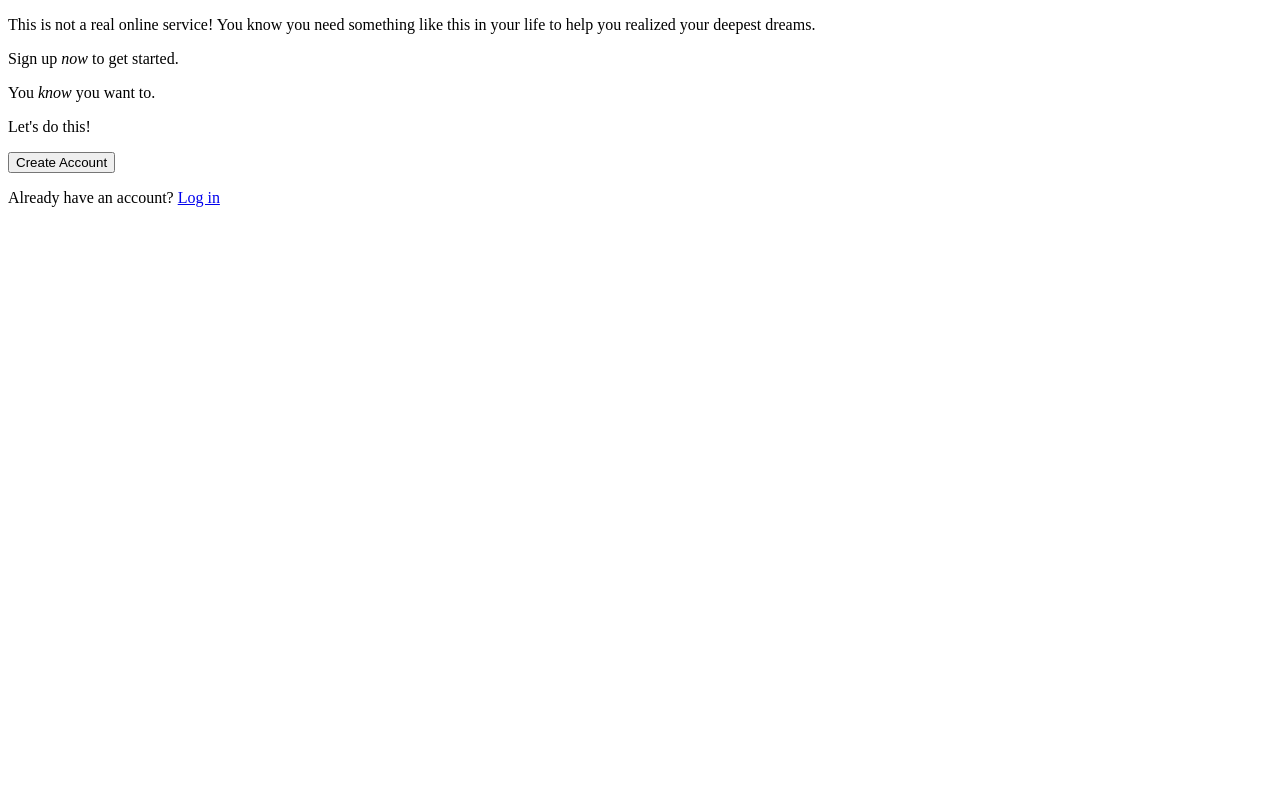
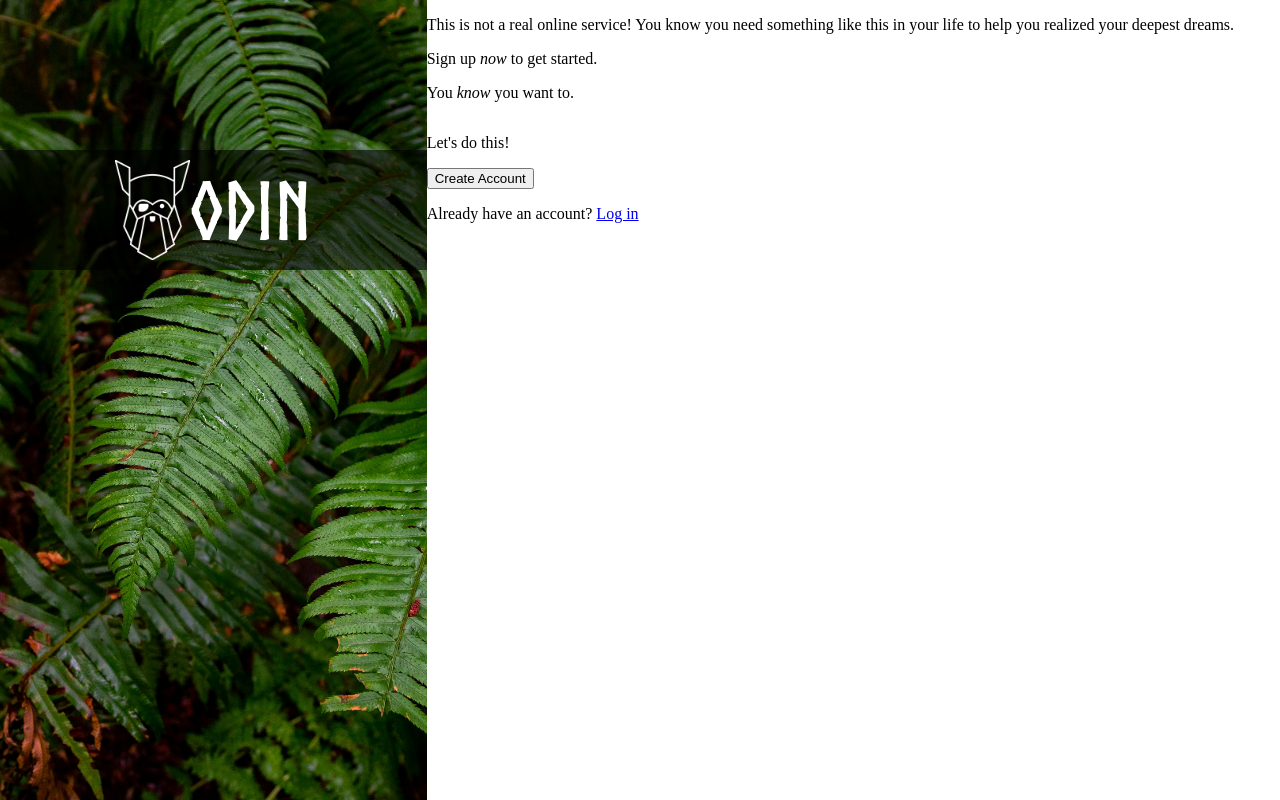
Before and after one commit to animesh-tyagi/sign-up-form, a plain HTML site: page index.html in a window 1280 px wide. Drawn offline with Linux system fonts and the light colour scheme.

Commit message:
aligned images

```diff
--- a/index.html
+++ b/index.html
@@ -4,9 +4,16 @@
     <meta charset="UTF-8">
     <meta name="viewport" content="width=device-width, initial-scale=1.0">
     <title>Sign Up Form</title>
+    <link rel="stylesheet" href="style.css">
 </head>
 <body>
     <div class="images">
+        <div class="logo">
+            <img src="./images/odin-lined.png" alt="odin logo">
+            <p>ODIN</p>
+        </div>
+
+
 
     </div>
     <div class="info">
@@ -22,7 +29,7 @@
         </div>
         <div class="end">
             <button>Create Account</button>
-            <p>Already have an account? <a href="/index.html">Log in</a></p>
+            <p>Already have an account? <a href="./index.html">Log in</a></p>
 
         </div>
     </div>
--- a/style.css
+++ b/style.css
@@ -0,0 +1,49 @@
+@font-face {
+    font-family: Norse-Bold;
+    src: url(./fonts/Norse-Bold.otf);
+}
+
+body {
+    display: flex;
+    flex-direction: row;
+    flex: 1;
+    margin: 0;
+    height: 100vh;
+}
+
+.images {
+    display: flex;
+    flex: 1 1 0;
+    margin: 0;
+    background-image: url("./images/halie-west-25xggax4bSA-unsplash.jpg");
+    background-repeat: no-repeat;
+    background-size: cover;
+}
+
+.logo {
+    display: flex;
+    flex: 1;
+    flex-direction: row;
+    height: 100px;
+    background-color: #00000098;
+    color: white;
+    justify-content: center;
+    padding-top: 10px;
+    padding-bottom: 10px;
+    margin-top: 150px;
+}
+
+.logo p {
+    display: flex;
+    align-items: center;
+    font-family: Norse-Bold;
+    font-size: 80px;
+    margin: 0;
+}
+
+.info{
+    display: flex;
+    flex: 2 1 0;
+    margin: 0;
+    flex-direction: column;
+}
```
Also changed, not shown: fonts/Norse-Bold.otf (added).
